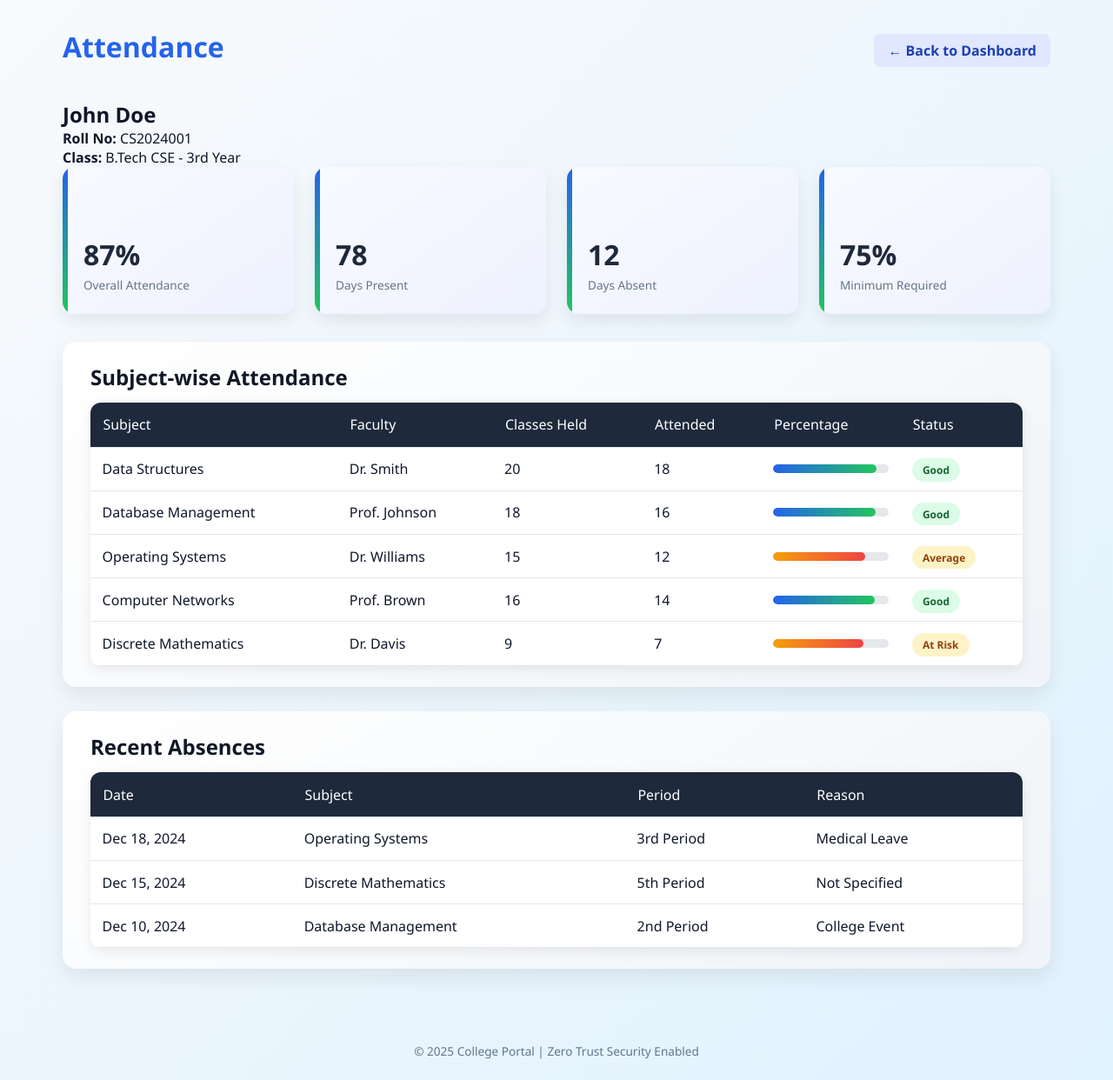
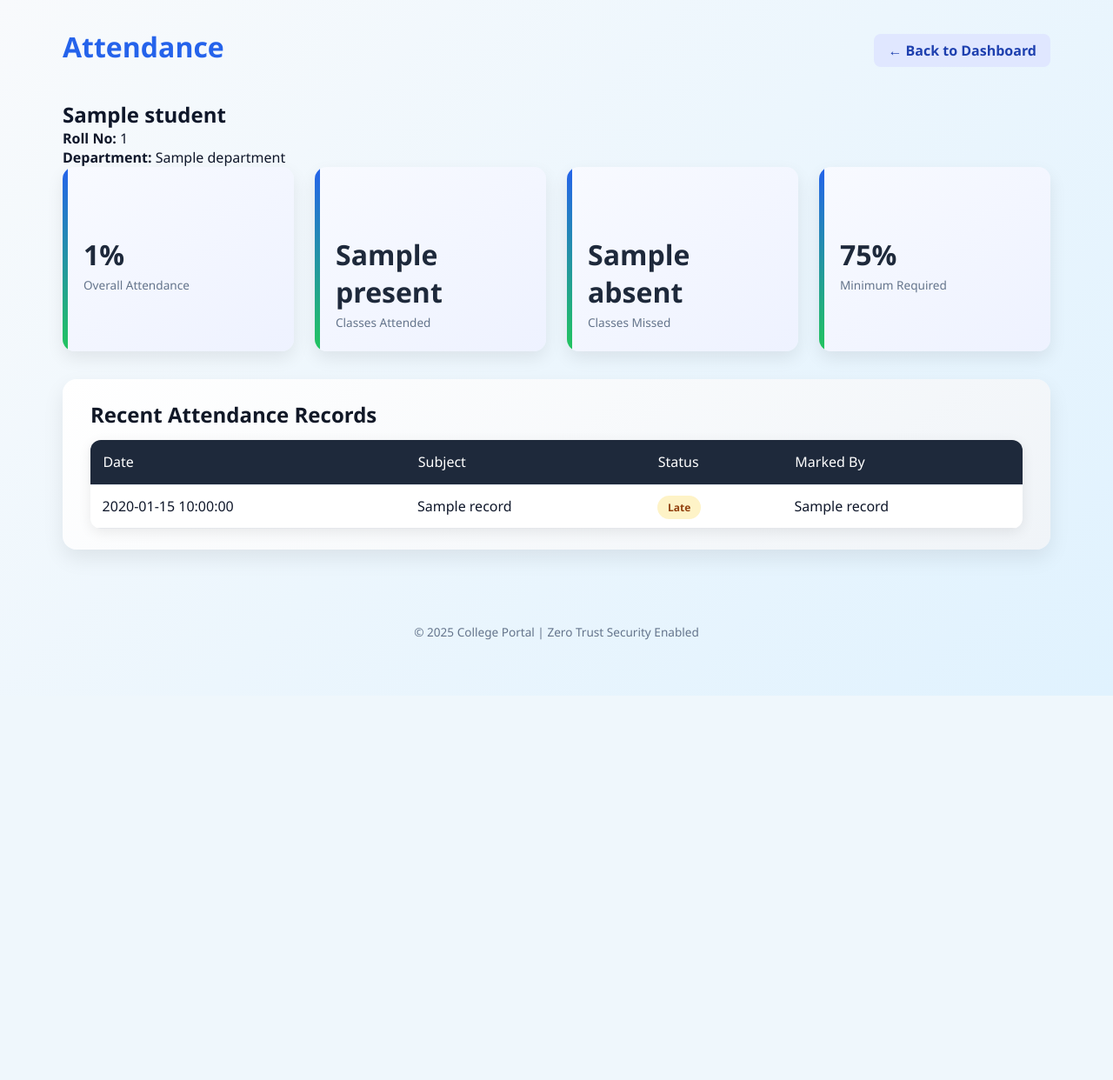
Before and after one commit to AlanSureshJ/Zero_Trust, a Flask app: template Student_Management_System/templates/parent/attendance.html in a window 1280 px wide. Shown: the whole page at 87% size. After the commit the page ends 800 px from the top, so only its background shows below. Run offline with Flask 3, Linux system fonts and the light colour scheme; the template is opened without the code that fills it: most values are stand-ins (such as "Sample title", 1, 10 or a date in 2020).

Commit message:
Refactor attendance and marks templates to use dynamic data for student information and records. Update app logic to enhance attendance and marks retrieval, including faculty details and improved statistics calculations. Adjust security thresholds for rate limiting and session management.

```diff
--- a/Student_Management_System/app.py
+++ b/Student_Management_System/app.py
@@ -646,11 +646,11 @@
     now = datetime.now().timestamp()
     recent_actions = [l for l in logs if now - l["timestamp"] < 60]
 
-    if len(recent_actions) > 10:
+    if len(recent_actions) > 30:
         return True
 
     toggle_count = sum(1 for l in recent_actions if l["action"] == "toggle_readonly")
-    if toggle_count > 2:
+    if toggle_count > 5:
         return True
 
     return False
@@ -756,7 +756,7 @@
                 log_action(f"ERROR reducing trust score for rate limit for user {user_id}: {e}")
 
             # Block access if too many violations (>3 in this session)
-            if session["rate_limit_violations"] > 3:
+            if session["rate_limit_violations"] > 7:
                 session["logout_reason"] = f"Security Alert: Excessive requests. Trust score reduced to {new_trust}."
                 return redirect(url_for("logout"))
 
@@ -879,7 +879,7 @@
                 log_action(f"ERROR reducing trust score for rate limit for user {user_id}: {e}")
 
             # Block access if too many violations (>3 in this session)
-            if session["rate_limit_violations"] > 3:
+            if session["rate_limit_violations"] > 7:
                 flash(f"⛔ Too many requests! Your account has been temporarily restricted. Trust score: {new_trust}", "danger")
                 return redirect(url_for("logout"))
 
@@ -892,7 +892,7 @@
         last_activity = session.get("last_activity")
         if last_activity:
             last_dt = datetime.fromisoformat(last_activity)
-            if (datetime.utcnow() - last_dt).seconds > IDLE_TIMEOUT_SECONDS:
+            if (datetime.utcnow() - last_dt).total_seconds() > IDLE_TIMEOUT_SECONDS:
                 uid = session.get("user_id")
                 conn = get_db()
                 if uid:
@@ -1105,7 +1105,19 @@
         if (user["trust_score"] or 100) < 25:
             flash("Access Restricted: Your trust score is too low. Please contact admin.", "danger")
             return render_template("login.html", can_contact_admin=True, restricted_user=username)
-
+        if user["active_session"]:
+            # ✅ FIX: Check if the session is actually stale (no real active session)
+            # Force clear if last_login was more than 2 hours ago (session expired naturally)
+            last_login = user["last_login"]
+            if last_login:
+                try:
+                    last_dt = datetime.fromisoformat(last_login)
+                    if (datetime.utcnow() - last_dt).total_seconds() > 7200:  # 2 hours = session lifetime
+                        conn.execute("UPDATE users SET active_session=0 WHERE id=?", (user["id"],))
+                        conn.commit()
+                        user = conn.execute("SELECT * FROM users WHERE id=?", (user["id"],)).fetchone()
+                except:
+                    pass
         if user["active_session"]:
             flash("Already logged in from another device. Please logout first.", "danger")
             return render_template("login.html")
@@ -1472,6 +1484,7 @@
 @app.route('/logout')
 def logout():
     uid = session.get("user_id")
+    username = session.get("username")
     reason = session.get("logout_reason")
     conn = get_db()
     if uid:
@@ -1485,6 +1498,8 @@
                 write_access_log(conn, uid, "logout", "user", None, True, "logout")
         conn.commit()
         log_action(f"User {session.get('username')} logged out")
+    elif username:
+        conn.execute("UPDATE users SET active_session=0 WHERE username=?", (username,))
 
     session.clear()
     if reason:
@@ -1801,16 +1816,17 @@
     student = conn.execute("SELECT s.*, u.name as student_name FROM students s JOIN users u ON s.user_id=u.id WHERE s.id=?",
                           (parent["student_id"],)).fetchone()
 
-    marks = {}
-    if student and student['marks']:
-        for m in student['marks'].split(","):
-            parts = m.split(":")
-            if len(parts) == 2:
-                marks[parts[0]] = parts[1]
+    detailed_marks = conn.execute("""
+        SELECT m.*, u.name as faculty_name
+        FROM marks m
+        LEFT JOIN users u ON m.entered_by = u.id
+        WHERE m.student_id=?
+        ORDER BY m.entered_at DESC
+    """, (student["id"] if student else 0,)).fetchall()
 
     track_behavior("parent_view_marks")
     write_access_log(conn, uid, "parent_view_marks", "student", student["id"] if student else None, True, "ok")
-    return render_template("parent/marks.html", marks=marks, student=student)
+    return render_template("parent/marks.html", detailed_marks=detailed_marks, student=student)
 
 @app.route('/parent/attendance')
 @login_required
@@ -1827,13 +1843,25 @@
     student = conn.execute("SELECT s.*, u.name as student_name FROM students s JOIN users u ON s.user_id=u.id WHERE s.id=?",
                           (parent["student_id"],)).fetchone()
 
-    attendance_records = conn.execute("""SELECT * FROM attendance WHERE student_id=? ORDER BY date DESC LIMIT 30""",
-                                      (student["id"] if student else 0,)).fetchall()
+    attendance_records = conn.execute("""
+        SELECT a.*, u.name as faculty_name
+        FROM attendance a
+        LEFT JOIN users u ON a.marked_by = u.id
+        WHERE a.student_id=?
+        ORDER BY a.date DESC LIMIT 30
+    """, (student["id"] if student else 0,)).fetchall()
+
+    total = len(attendance_records)
+    present = sum(1 for r in attendance_records if r['status'] == 'present')
+    absent = sum(1 for r in attendance_records if r['status'] == 'absent')
+    percentage = round(present / total * 100, 1) if total > 0 else 0
 
     track_behavior("parent_view_attendance")
     write_access_log(conn, uid, "parent_view_attendance", "student", student["id"] if student else None, True, "ok")
-    return render_template("parent/attendance.html", attendance=student['attendance'] if student else "",
-                          records=attendance_records, student=student)
+    return render_template("parent/attendance.html",
+                           records=attendance_records,
+                           stats={'total': total, 'present': present, 'absent': absent, 'percentage': percentage},
+                           student=student)
 
 @app.route('/parent/fees')
 @login_required
@@ -2050,7 +2078,6 @@
     conn = get_db()
 
     track_behavior("faculty_announcements")
-    update_trust()
 
     if is_behavior_unusual():
         flash("Unusual behavior detected. Some actions are temporarily restricted.", "warning")
@@ -2103,7 +2130,6 @@
     users = conn.execute("SELECT * FROM users ORDER BY role, name").fetchall()
 
     track_behavior("admin_users")
-    update_trust()
     write_access_log(conn, session["user_id"], "view_users", "admin", None, True, "ok")
 
     return render_template("admin/users.html", users=users, trust_score=session.get("trust_score", 100))
@@ -2403,7 +2429,6 @@
     global READ_ONLY_MODE
 
     track_behavior("toggle_readonly")
-    update_trust()
 
     if is_behavior_unusual():
         update_trust("suspicious")
--- a/Student_Management_System/templates/parent/attendance.html
+++ b/Student_Management_System/templates/parent/attendance.html
@@ -4,34 +4,36 @@
 {% block content %}
 <div class="dashboard">
     <div class="dashboard-header">
-        <h1> Attendance</h1>
+        <h1>Attendance</h1>
         <a href="{{ url_for('dashboard') }}" class="btn btn-secondary">← Back to Dashboard</a>
     </div>
 
+    {% if student %}
     <div class="student-info-card">
         <div class="student-avatar"></div>
         <div class="student-details">
-            <h2>John Doe</h2>
-            <p><strong>Roll No:</strong> CS2024001</p>
-            <p><strong>Class:</strong> B.Tech CSE - 3rd Year</p>
+            <h2>{{ student.student_name }}</h2>
+            <p><strong>Roll No:</strong> {{ student.roll_number or 'N/A' }}</p>
+            <p><strong>Department:</strong> {{ student.department or 'N/A' }}</p>
         </div>
     </div>
+    {% endif %}
 
     <div class="stats-grid">
-        <div class="stat-card {% if 87 >= 75 %}stat-success{% else %}stat-danger{% endif %}">
+        <div class="stat-card {% if stats.percentage >= 75 %}stat-success{% else %}stat-danger{% endif %}">
             <div class="stat-icon"></div>
-            <div class="stat-value">87%</div>
+            <div class="stat-value">{{ stats.percentage }}%</div>
             <div class="stat-label">Overall Attendance</div>
         </div>
         <div class="stat-card">
             <div class="stat-icon"></div>
-            <div class="stat-value">78</div>
-            <div class="stat-label">Days Present</div>
+            <div class="stat-value">{{ stats.present }}</div>
+            <div class="stat-label">Classes Attended</div>
         </div>
         <div class="stat-card">
             <div class="stat-icon"></div>
-            <div class="stat-value">12</div>
-            <div class="stat-label">Days Absent</div>
+            <div class="stat-value">{{ stats.absent }}</div>
+            <div class="stat-label">Classes Missed</div>
         </div>
         <div class="stat-card">
             <div class="stat-icon"></div>
@@ -42,94 +44,7 @@
 
     <div class="card">
         <div class="card-header">
-            <h2>Subject-wise Attendance</h2>
-        </div>
-        <div class="card-body">
-            <table class="data-table">
-                <thead>
-                    <tr>
-                        <th>Subject</th>
-                        <th>Faculty</th>
-                        <th>Classes Held</th>
-                        <th>Attended</th>
-                        <th>Percentage</th>
-                        <th>Status</th>
-                    </tr>
-                </thead>
-                <tbody>
-                    <tr>
-                        <td>Data Structures</td>
-                        <td>Dr. Smith</td>
-                        <td>20</td>
-                        <td>18</td>
-                        <td>
-                            <div class="progress-bar">
-                                <div class="progress-fill" style="width: 90%;"></div>
-                                <span class="progress-text">90%</span>
-                            </div>
-                        </td>
-                        <td><span class="status-badge status-pass">Good</span></td>
-                    </tr>
-                    <tr>
-                        <td>Database Management</td>
-                        <td>Prof. Johnson</td>
-                        <td>18</td>
-                        <td>16</td>
-                        <td>
-                            <div class="progress-bar">
-                                <div class="progress-fill" style="width: 89%;"></div>
-                                <span class="progress-text">89%</span>
-                            </div>
-                        </td>
-                        <td><span class="status-badge status-pass">Good</span></td>
-                    </tr>
-                    <tr>
-                        <td>Operating Systems</td>
-                        <td>Dr. Williams</td>
-                        <td>15</td>
-                        <td>12</td>
-                        <td>
-                            <div class="progress-bar">
-                                <div class="progress-fill warning" style="width: 80%;"></div>
-                                <span class="progress-text">80%</span>
-                            </div>
-                        </td>
-                        <td><span class="status-badge status-warning">Average</span></td>
-                    </tr>
-                    <tr>
-                        <td>Computer Networks</td>
-                        <td>Prof. Brown</td>
-                        <td>16</td>
-                        <td>14</td>
-                        <td>
-                            <div class="progress-bar">
-                                <div class="progress-fill" style="width: 88%;"></div>
-                                <span class="progress-text">88%</span>
-                            </div>
-                        </td>
-                        <td><span class="status-badge status-pass">Good</span></td>
-                    </tr>
-                    <tr>
-                        <td>Discrete Mathematics</td>
-                        <td>Dr. Davis</td>
-                        <td>9</td>
-                        <td>7</td>
-                        <td>
-                            <div class="progress-bar">
-                                <div class="progress-fill warning" style="width: 78%;"></div>
-                                <span class="progress-text">78%</span>
-                            </div>
-                        </td>
-                        <td><span class="status-badge status-warning">At Risk</span></td>
-                    </tr>
-                </tbody>
-            </table>
-        </div>
-    </div>
-
-    <div class="card">
-        <div class="card-header">
-            <h2>Recent Absences</h2>
+            <h2>Recent Attendance Records</h2>
         </div>
         <div class="card-body">
             <table class="data-table">
@@ -137,36 +52,38 @@
                     <tr>
                         <th>Date</th>
                         <th>Subject</th>
-                        <th>Period</th>
-                        <th>Reason</th>
+                        <th>Status</th>
+                        <th>Marked By</th>
                     </tr>
                 </thead>
                 <tbody>
+                    {% for record in records %}
                     <tr>
-                        <td>Dec 18, 2024</td>
-                        <td>Operating Systems</td>
-                        <td>3rd Period</td>
-                        <td>Medical Leave</td>
+                        <td>{{ record.date }}</td>
+                        <td>{{ record.subject or 'N/A' }}</td>
+                        <td>
+                            {% if record.status == 'present' %}
+                            <span class="status-badge status-pass">Present</span>
+                            {% elif record.status == 'absent' %}
+                            <span class="status-badge status-fail">Absent</span>
+                            {% else %}
+                            <span class="status-badge status-warning">Late</span>
+                            {% endif %}
+                        </td>
+                        <td>{{ record.faculty_name or 'N/A' }}</td>
                     </tr>
+                    {% else %}
                     <tr>
-                        <td>Dec 15, 2024</td>
-                        <td>Discrete Mathematics</td>
-                        <td>5th Period</td>
-                        <td>Not Specified</td>
+                        <td colspan="4" style="text-align: center;">No attendance records found.</td>
                     </tr>
-                    <tr>
-                        <td>Dec 10, 2024</td>
-                        <td>Database Management</td>
-                        <td>2nd Period</td>
-                        <td>College Event</td>
-                    </tr>
+                    {% endfor %}
                 </tbody>
             </table>
         </div>
     </div>
 
     <div class="alert alert-info">
-        <strong>ℹ️ Note:</strong> If your child's attendance falls below 75%, they may not be eligible to appear for exams. Please ensure regular attendance.
+        <strong>&#8505;&#65039; Note:</strong> If your child's attendance falls below 75%, they may not be eligible to appear for exams. Please ensure regular attendance.
     </div>
 </div>
 {% endblock %}
```
Also changed, not shown: Student_Management_System/templates/parent/marks.html (+22 -73 lines).
